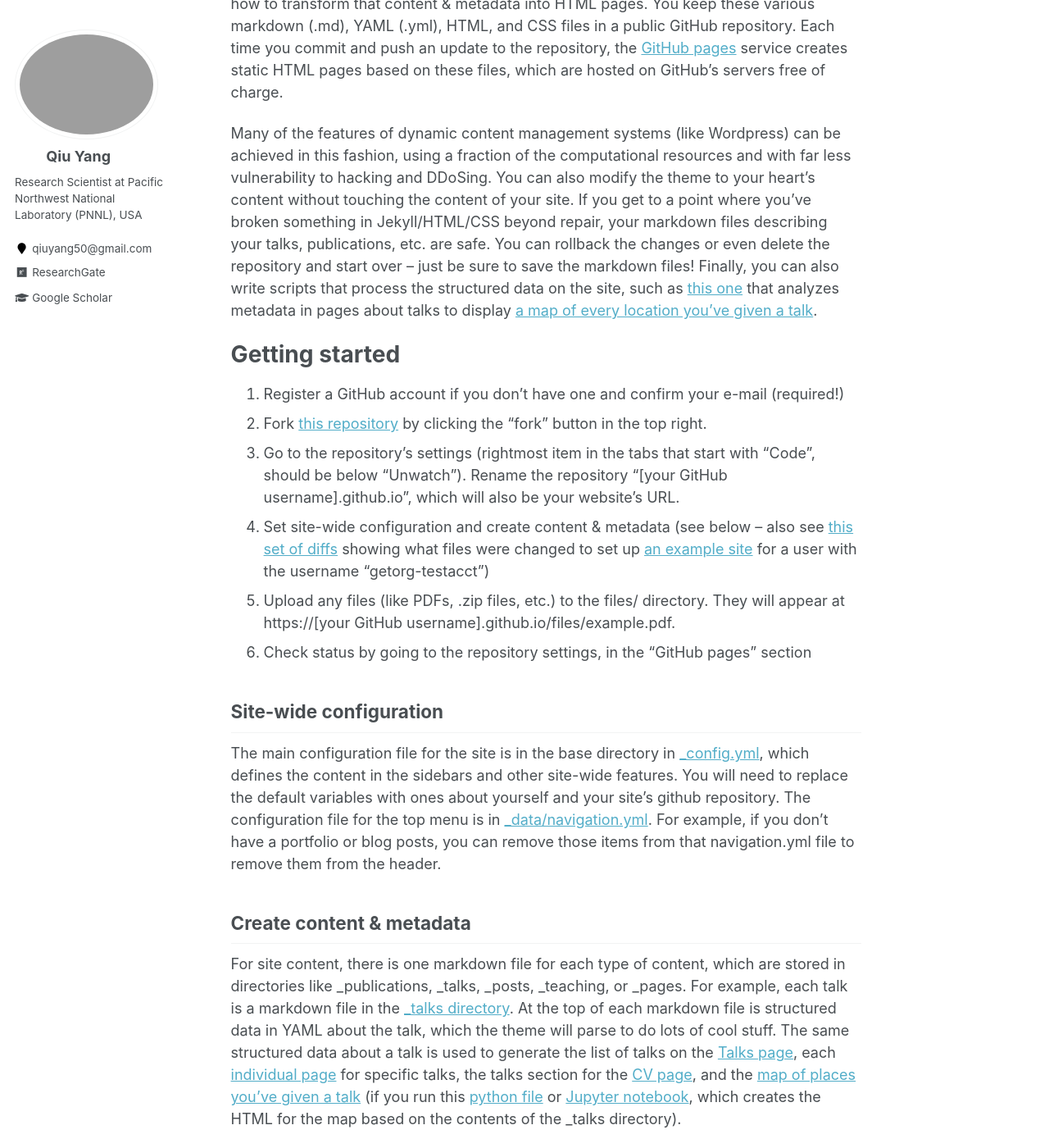
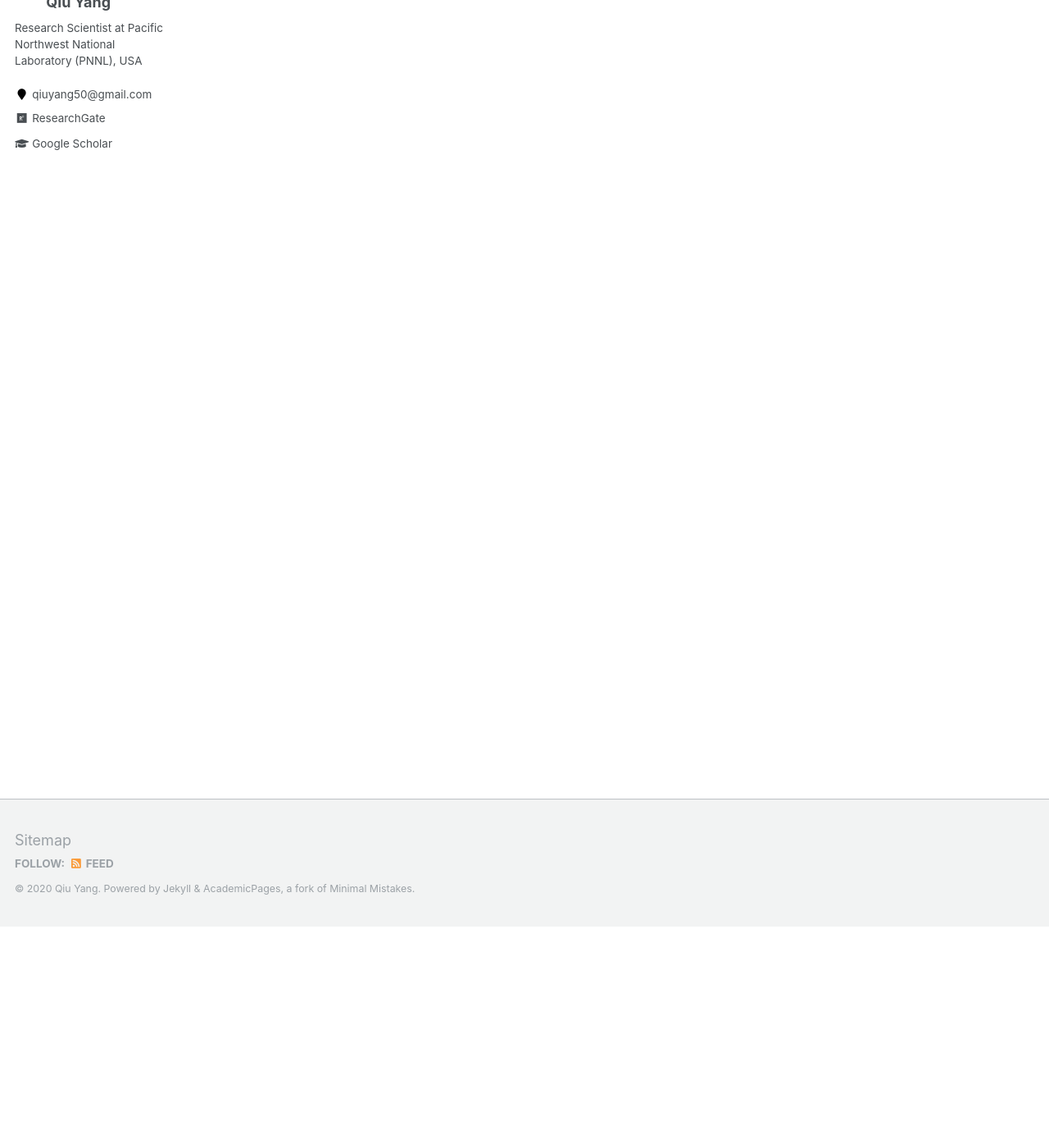
Before and after one commit to qiuyang50/qiuyang50.github.io, a Jekyll site: the page built from _pages/about.md, in a window 1280 px wide and 1400 px high, scrolled down 270 px. Shown: the whole window at 82% size. Built offline with Jekyll 4.4.1, drawn with Linux system fonts in a browser that asks for light colours; some of the changed text lies outside the part shown.

Commit message:
Update about.md

```diff
--- a/_pages/about.md
+++ b/_pages/about.md
@@ -9,7 +9,7 @@
 ---
 
 
-<!--This is the front page of a website that is powered by the [academicpages template](https://github.com/academicpages/academicpages.github.io) and hosted on GitHub pages. [GitHub pages](https://pages.github.com) is a free service in which websites are built and hosted from code and data stored in a GitHub repository, automatically updating when a new commit is made to the respository. This template was forked from the [Minimal Mistakes Jekyll Theme](https://mmistakes.github.io/minimal-mistakes/) created by Michael Rose, and then extended to support the kinds of content that academics have: publications, talks, teaching, a portfolio, blog posts, and a dynamically-generated CV. You can fork [this repository](https://github.com/academicpages/academicpages.github.io) right now, modify the configuration and markdown files, add your own PDFs and other content, and have your own site for free, with no ads! An older version of this template powers my own personal website at [stuartgeiger.com](http://stuartgeiger.com), which uses [this Github repository](https://github.com/staeiou/staeiou.github.io).-->
+<!--This is the front page of a website that is powered by the [academicpages template](https://github.com/academicpages/academicpages.github.io) and hosted on GitHub pages. [GitHub pages](https://pages.github.com) is a free service in which websites are built and hosted from code and data stored in a GitHub repository, automatically updating when a new commit is made to the respository. This template was forked from the [Minimal Mistakes Jekyll Theme](https://mmistakes.github.io/minimal-mistakes/) created by Michael Rose, and then extended to support the kinds of content that academics have: publications, talks, teaching, a portfolio, blog posts, and a dynamically-generated CV. You can fork [this repository](https://github.com/academicpages/academicpages.github.io) right now, modify the configuration and markdown files, add your own PDFs and other content, and have your own site for free, with no ads! An older version of this template powers my own personal website at [stuartgeiger.com](http://stuartgeiger.com), which uses [this Github repository](https://github.com/staeiou/staeiou.github.io).
 
 A data-driven personal website
 ======
@@ -48,4 +48,4 @@
 
 For more info
 ------
-More info about configuring academicpages can be found in [the guide](https://academicpages.github.io/markdown/). The [guides for the Minimal Mistakes theme](https://mmistakes.github.io/minimal-mistakes/docs/configuration/) (which this theme was forked from) might also be helpful.
+More info about configuring academicpages can be found in [the guide](https://academicpages.github.io/markdown/). The [guides for the Minimal Mistakes theme](https://mmistakes.github.io/minimal-mistakes/docs/configuration/) (which this theme was forked from) might also be helpful.-->
```
